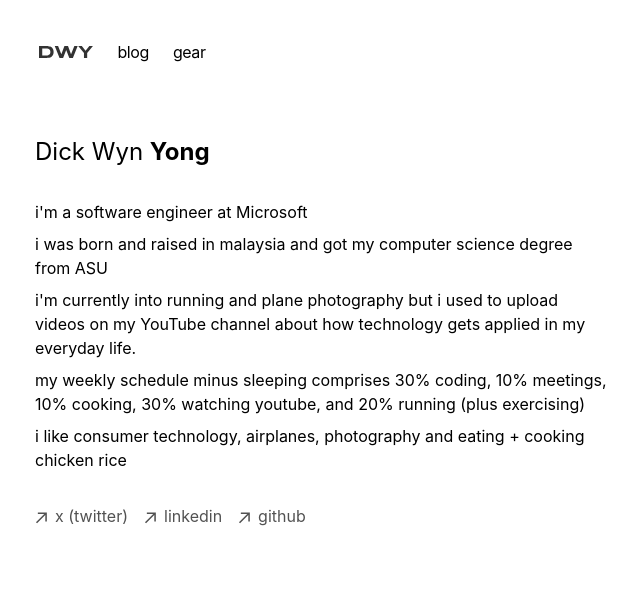
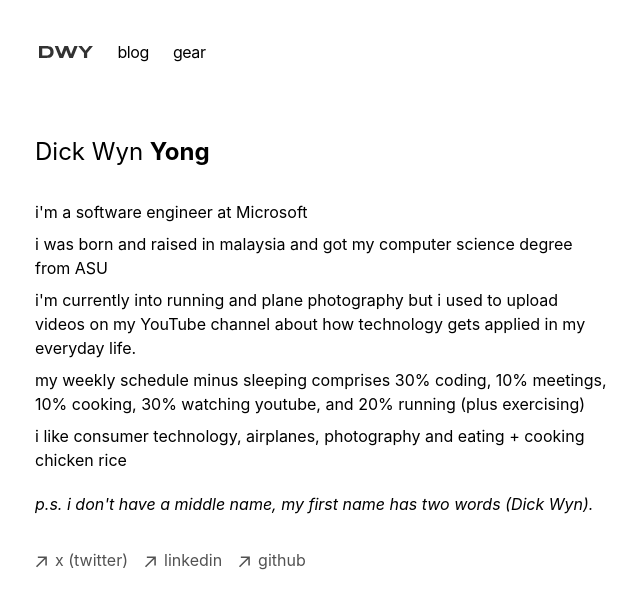
Before and after one commit to dickwyn/v4, a Next.js app: page / in a window 1280 px wide. Shown: the top 608 px of the page, without its empty margins (317-957 px from the left). Built offline with nearby package versions, Linux system fonts and the light colour scheme.

Commit message:
chore: add footnote info

```diff
--- a/app/page.tsx
+++ b/app/page.tsx
@@ -29,6 +29,9 @@ export default function Page() {
           watching youtube, and 20% running (plus exercising)
         </p>
         <p>i like consumer technology, airplanes, photography and eating + cooking chicken rice</p>
+        <p className="mt-3 italic">
+          p.s. i don&apos;t have a middle name, my first name has two words (Dick Wyn).
+        </p>
       </section>
     </section>
   );
```
